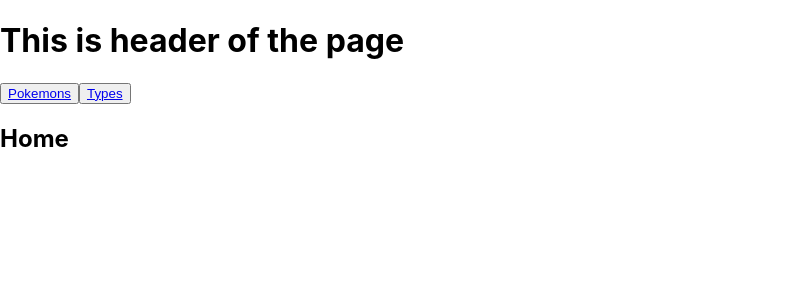
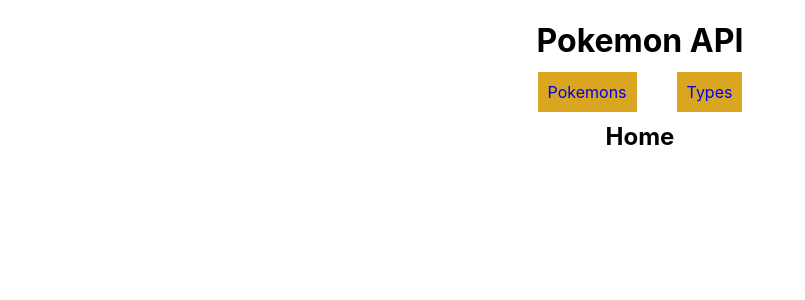
Before and after one commit to marta-kowalska/reactomon, a React (Create React App) app in the folder reactomon/: page / in a window 1280 px wide. Shown: the top 300 px of the page, without its empty margins (0-805 px from the left). Built offline with nearby package versions, Linux system fonts and the light colour scheme.

Commit message:
[add] basic styling

```diff
--- a/reactomon/src/App.css
+++ b/reactomon/src/App.css
@@ -1,38 +1,19 @@
 .App {
-  text-align: center;
+	text-align: center;
 }
 
-.App-logo {
-  height: 40vmin;
-  pointer-events: none;
+.App-linkButton {
+	text-decoration: none;
+	padding: 10px;
+	margin: 20px;
+	background-color: goldenrod;
 }
 
-@media (prefers-reduced-motion: no-preference) {
-  .App-logo {
-    animation: App-logo-spin infinite 20s linear;
-  }
+.App-linkButton:visited {
+	color: black;
 }
 
-.App-header {
-  background-color: #282c34;
-  min-height: 100vh;
-  display: flex;
-  flex-direction: column;
-  align-items: center;
-  justify-content: center;
-  font-size: calc(10px + 2vmin);
-  color: white;
+.App-linkButton:hover {
+	background-color:black;
+  color: goldenrod;
 }
-
-.App-link {
-  color: #61dafb;
-}
-
-@keyframes App-logo-spin {
-  from {
-    transform: rotate(0deg);
-  }
-  to {
-    transform: rotate(360deg);
-  }
-}
--- a/reactomon/src/App.js
+++ b/reactomon/src/App.js
@@ -5,15 +5,16 @@ import {
   Route,
   Link
 } from "react-router-dom";
+import './App.css';
 
 export default function App() {
   return (
     <Router>
+      <div className="App">
       <Header />
-      <div>
         <nav>
-            <button><Link to="/pokemons">Pokemons</Link></button>
-            <button><Link to="/types">Types</Link></button>
+            <Link to="/pokemons" className="App-linkButton">Pokemons</Link>
+            <Link to="/types" className="App-linkButton">Types</Link>
         </nav>
 
         <Switch>
@@ -45,5 +46,5 @@ function Types() {
 }
 
 function Header() {
-  return <h1>This is header of the page</h1>;
+  return <h1>Pokemon API</h1>;
 }
```
